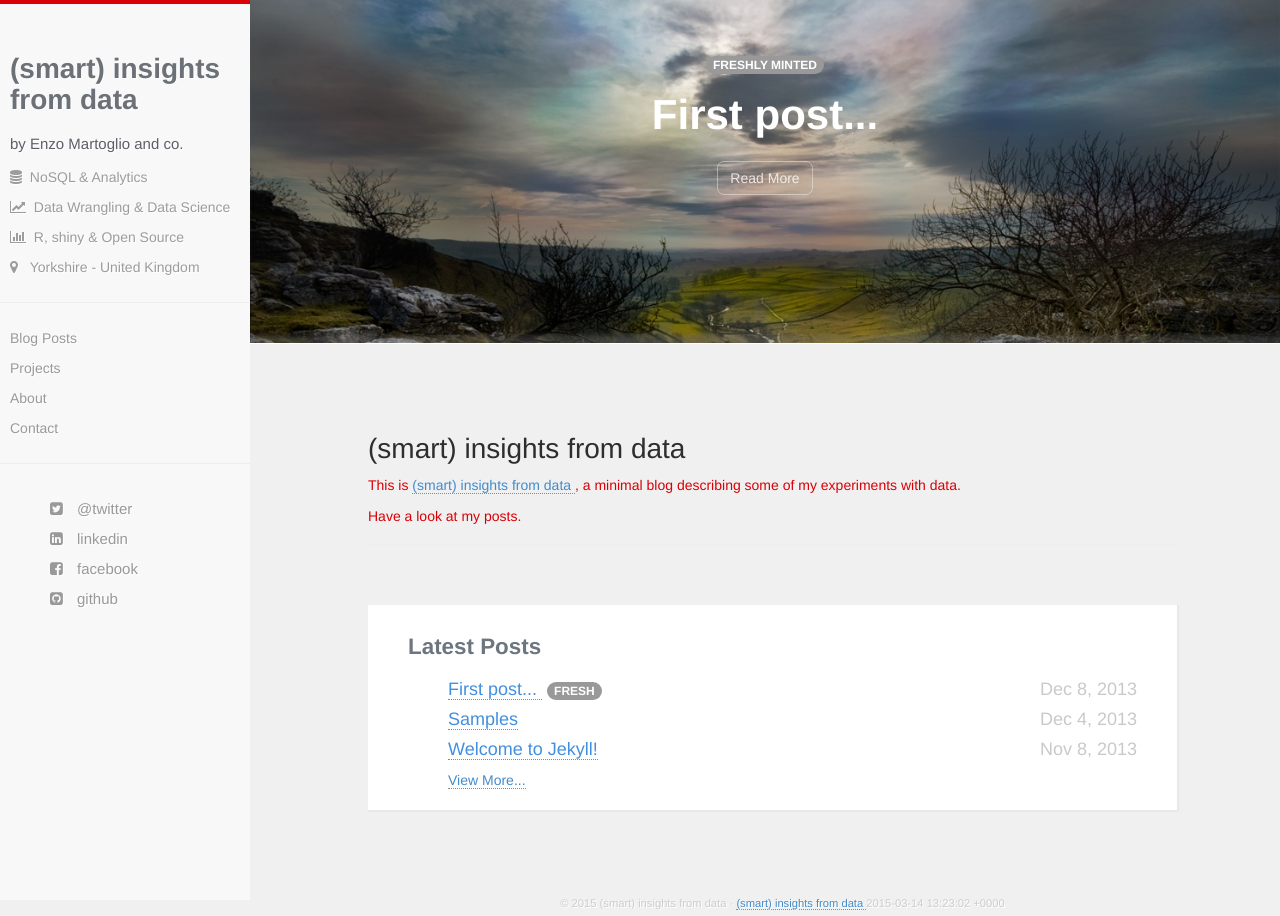
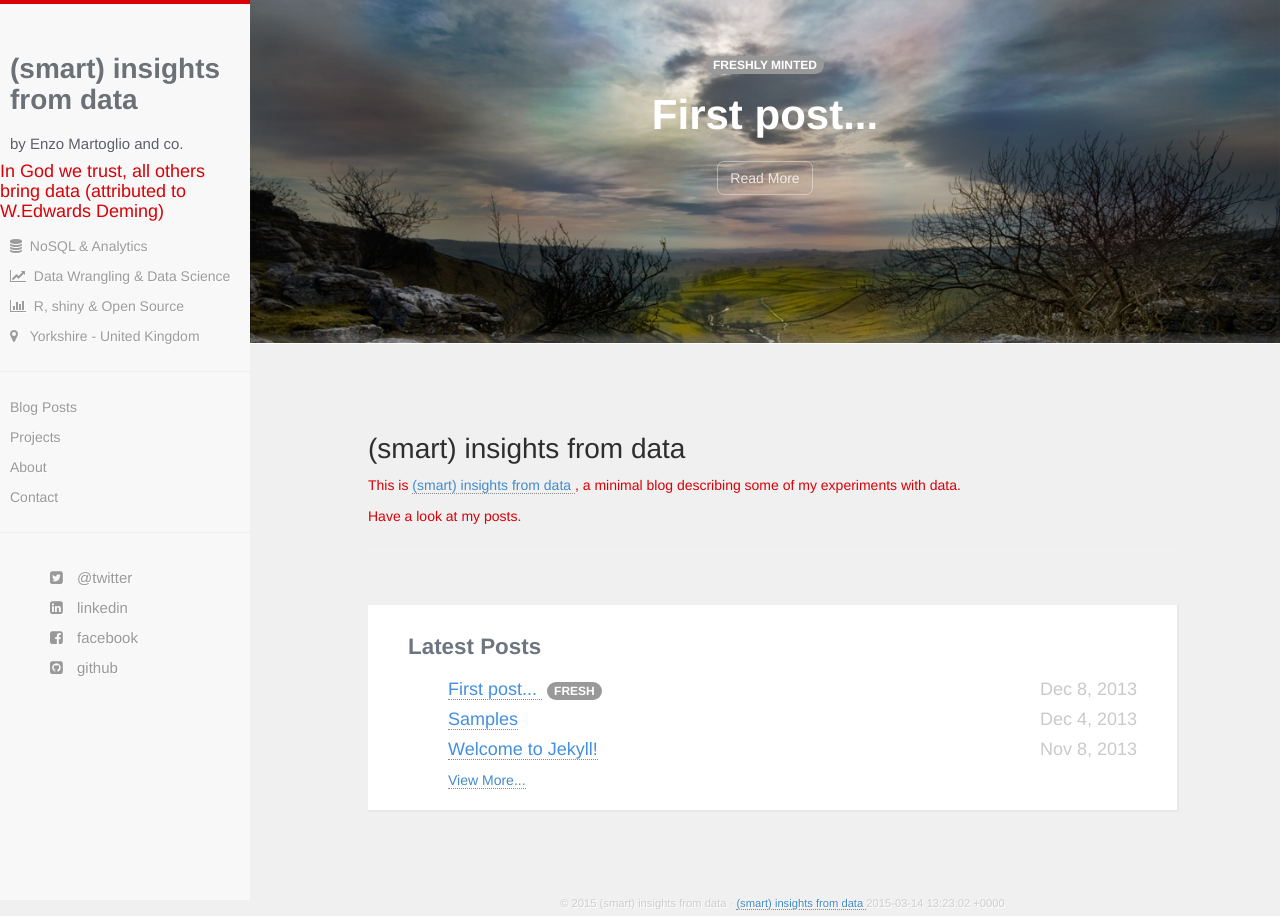
Before and after one commit to smartinsightsfromdata/smartinsightsfromdata.github.io, a Jekyll site: the page built from index.html, in a window 1280 px wide. Built offline with Jekyll 4.4.1, drawn with Linux system fonts in a browser that asks for light colours; nearby versions of some CDN libraries.

Commit message:
nav. update

```diff
--- a/_includes/navigation.html
+++ b/_includes/navigation.html
@@ -24,6 +24,7 @@
 <div id="sidebar-wrapper">
   <ul class="sidebar-nav">
     <li class="sidebar-brand"><a href="{{ site.baseurl }}/"><h2 class="brand">{{ site.name }}</h2></a><h3>{{ site.description }}</h3></li>
+    <h4>In God we trust, all others bring data (attributed to W.Edwards Deming)</h4></li>
      <li><i class="fa fa-database"></i>&nbsp;&nbsp;NoSQL & Analytics</li>
     <li><i class="fa fa-line-chart"></i>&nbsp;&nbsp;Data Wrangling & Data Science</li>
         <li><i class="fa fa-bar-chart"></i>&nbsp;&nbsp;R, shiny & Open Source</li>
```
